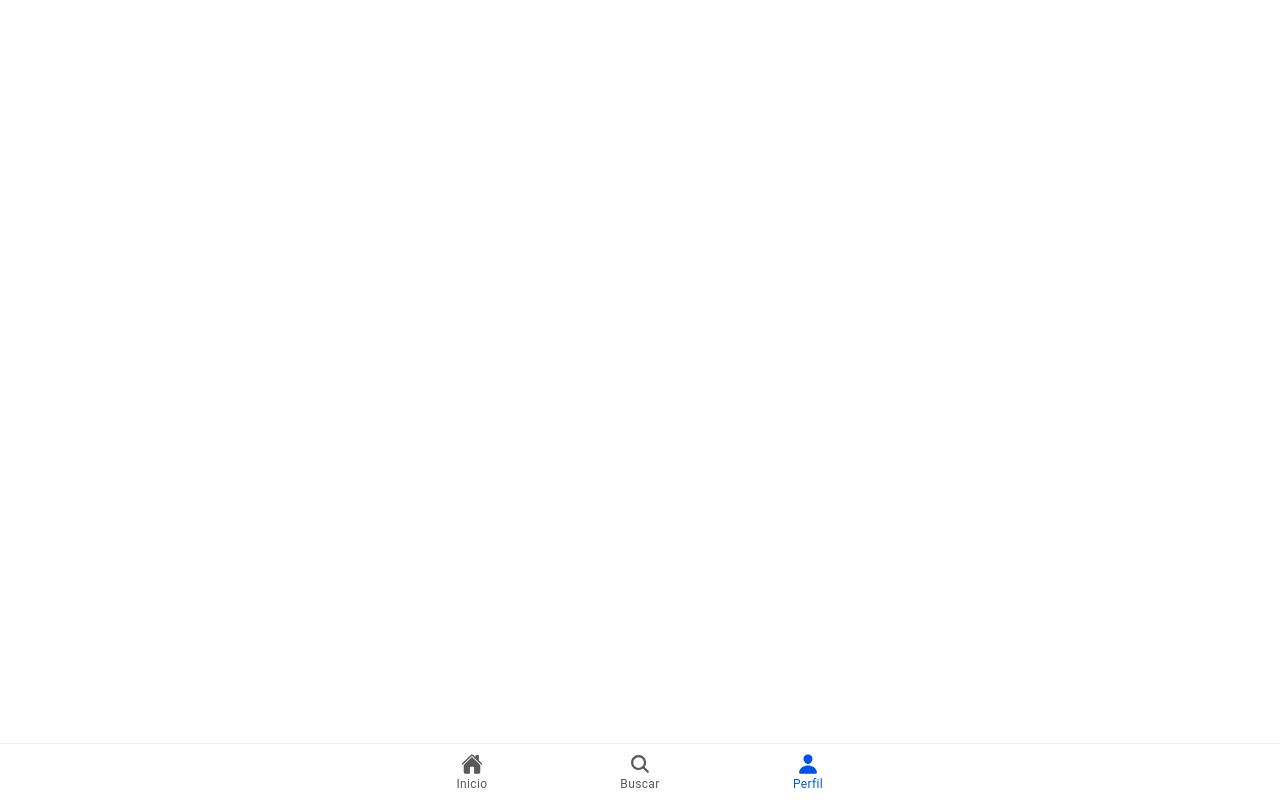
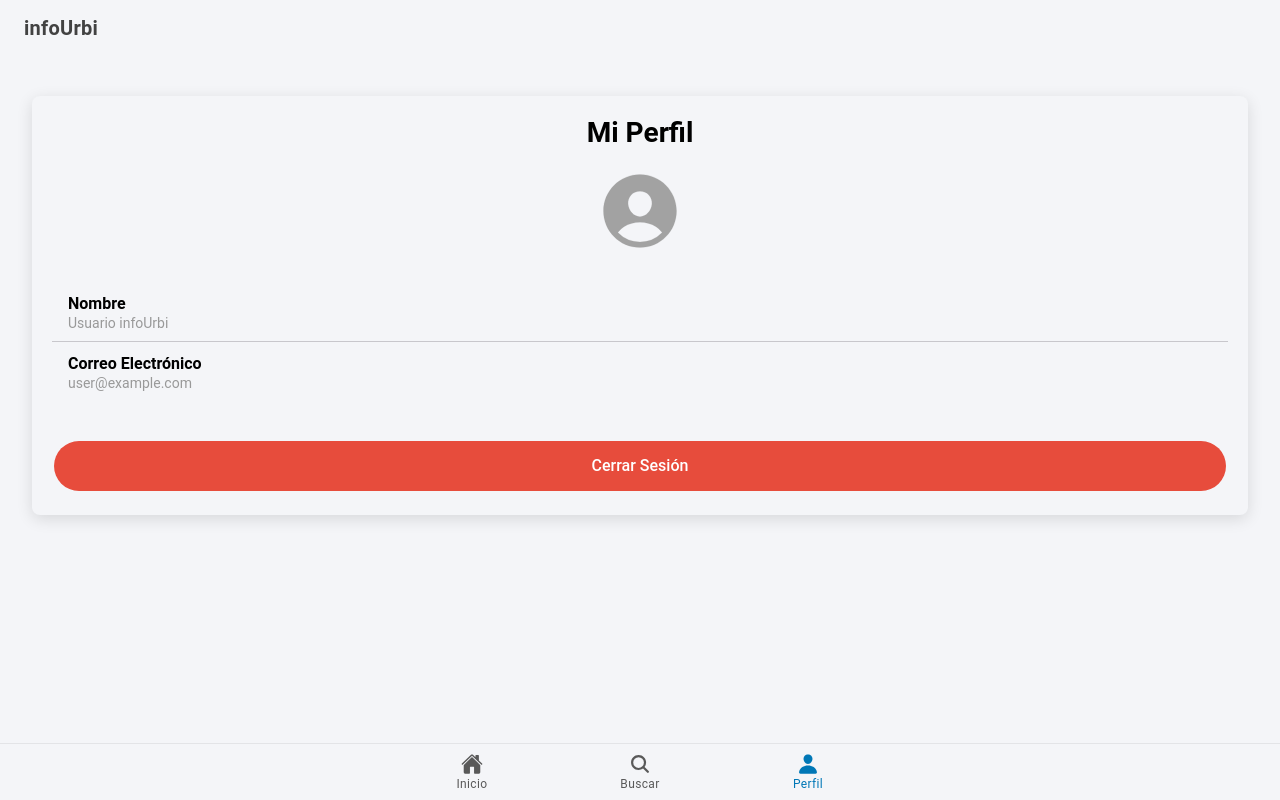
Before and after one commit to juliosincable/infourbi, a React (Vite) app: page /tabs/perfil in a window 1280 px wide. Built offline with nearby package versions, Linux system fonts and the light colour scheme; no server answers; the database is empty; sample sign-in values are in the browser's storage.

Commit message:
infourbi

```diff
--- a/src/App.tsx
+++ b/src/App.tsx
@@ -1,5 +1,13 @@
 import React from 'react';
-import { IonApp, IonRouterOutlet, setupIonicReact, IonSpinner } from '@ionic/react';
+import {
+  IonApp,
+  IonRouterOutlet,
+  setupIonicReact,
+  IonSpinner,
+  IonHeader,
+  IonToolbar,
+  IonTitle
+} from '@ionic/react';
 import { IonReactRouter } from '@ionic/react-router';
 import { Route, Redirect, Switch } from 'react-router-dom';
 
@@ -10,16 +18,36 @@ import Register from './pages/Register';
 
 /* Core CSS required for Ionic components to work properly */
 import '@ionic/react/css/core.css';
+/* Tus variables SCSS globales */
+import './theme/variables.scss';
 
 setupIonicReact();
+
+/**
+ * Componente de Barra Superior Global
+ * Se le añade estilo 'fixed' para que el Outlet pueda posicionarse debajo.
+ */
+const TopBar: React.FC = () => (
+  <IonHeader className="ion-no-border" style={{ position: 'fixed', top: 0, zIndex: 100 }}>
+    <IonToolbar>
+      <IonTitle style={{ fontWeight: 'bold' }}>infoUrbi</IonTitle>
+    </IonToolbar>
+  </IonHeader>
+);
 
 const AppInternal: React.FC = () => {
   const { isAuthenticated, loading } = useAuth();
 
-    // 1. Si está cargando, retornamos el spinner envuelto en IonApp para que se vea
+  // Pantalla de carga inicial
   if (loading) {
     return (
-            <div style={{ display: 'flex', justifyContent: 'center', alignItems: 'center', height: '100vh', background: '#f4f4f4' }}>
+      <div style={{
+        display: 'flex',
+        justifyContent: 'center',
+        alignItems: 'center',
+        height: '100vh',
+        background: '#f4f4f4'
+      }}>
         <div style={{ textAlign: 'center' }}>
           <IonSpinner name="crescent" color="primary" />
           <p style={{ color: '#666', marginTop: '10px' }}>Iniciando infoUrbi...</p>
@@ -30,6 +58,20 @@ const AppInternal: React.FC = () => {
 
   return (
     <IonReactRouter>
+      {/* 1. Renderizamos la barra si está autenticado */}
+      {isAuthenticated && <TopBar />}
+
+      {/* 2. Contenedor principal con margen dinámico basado en SCSS */}
+      <div style={{
+        position: 'absolute',
+        top: isAuthenticated ? 'var(--infourbi-topbar-height)' : '0',
+        left: 0,
+        right: 0,
+        bottom: 0,
+        display: 'flex',
+        flexDirection: 'column',
+        overflow: 'hidden' // Evita scroll doble
+      }}>
         <IonRouterOutlet>
           <Switch>
             <Route exact path="/login">
@@ -41,7 +83,7 @@ const AppInternal: React.FC = () => {
             </Route>
 
             <Route path="/tabs">
-                        <HomeTabs />
+              {isAuthenticated ? <HomeTabs /> : <Redirect to="/login" />}
             </Route>
 
             <Route exact path="/">
@@ -51,6 +93,7 @@ const AppInternal: React.FC = () => {
             <Route render={() => <Redirect to="/login" />} />
           </Switch>
         </IonRouterOutlet>
+      </div>
     </IonReactRouter>
   );
 };
--- a/src/components/HomeTabs.tsx
+++ b/src/components/HomeTabs.tsx
@@ -1,28 +1,35 @@
 import React from 'react';
 import {
-  IonTabs,
-  IonTabBar,
-  IonTabButton,
-  IonIcon,
-  IonLabel,
-  IonRouterOutlet,
-  IonPage,
-  IonContent,
-  IonHeader,
-  IonToolbar,
-  IonTitle
+  IonTabs, IonTabBar, IonTabButton, IonIcon,
+  IonLabel, IonRouterOutlet, IonPage, IonContent,
+  IonSearchbar, IonButton, IonItem
 } from '@ionic/react';
 import { home, person, search } from 'ionicons/icons';
 import { Route, Redirect, Switch } from 'react-router-dom';
 
-// Esta es la pantalla que verás al entrar
+// IMPORTAMOS TU NUEVA PÁGINA
+import Profile from '../pages/Profile';
+
+// --- COMPONENTE BUSCADOR (Segunda Ruta) ---
+const Buscador: React.FC = () => (
+  <IonPage>
+    <IonContent className="ion-padding">
+      <div style={{ padding: '10px', margin: '16px auto', maxWidth: '600px', backgroundColor: '#f9f9f9', borderRadius: '12px' }}>
+        <IonItem lines="none" style={{ '--background': 'transparent' }}>
+          <IonLabel position="stacked" style={{ marginBottom: '10px' }}>Buscar en infoUrbi:</IonLabel>
+          <IonSearchbar placeholder="ej. Panadería, Farmacia..." animated={true} />
+        </IonItem>
+        <div style={{ padding: '0 16px 16px 16px' }}>
+          <IonButton expand="block" shape="round">Buscar</IonButton>
+        </div>
+      </div>
+    </IonContent>
+  </IonPage>
+);
+
+// --- PANTALLA DE INICIO (Primera Ruta) ---
 const Tab1: React.FC = () => (
   <IonPage>
-    <IonHeader>
-      <IonToolbar color="primary">
-        <IonTitle>infoUrbi - Inicio</IonTitle>
-      </IonToolbar>
-    </IonHeader>
     <IonContent className="ion-padding">
       <h1>¡Lo lograste!</h1>
       <p>Bienvenido al panel principal de infoUrbi.</p>
@@ -35,10 +42,12 @@ const HomeTabs: React.FC = () => {
     <IonTabs>
       <IonRouterOutlet>
         <Switch>
-          {/* Definimos la ruta exacta para el home */}
           <Route exact path="/tabs/home" component={Tab1} />
+          <Route exact path="/tabs/search" component={Buscador} />
 
-          {/* Si alguien entra a /tabs a secas, lo mandamos a /tabs/home */}
+          {/* AHORA USAMOS TU COMPONENTE PROFILE AQUÍ */}
+          <Route exact path="/tabs/perfil" component={Profile} />
+
           <Route exact path="/tabs">
             <Redirect to="/tabs/home" />
           </Route>
@@ -50,12 +59,10 @@ const HomeTabs: React.FC = () => {
           <IonIcon icon={home} />
           <IonLabel>Inicio</IonLabel>
         </IonTabButton>
-
         <IonTabButton tab="search" href="/tabs/search">
           <IonIcon icon={search} />
           <IonLabel>Buscar</IonLabel>
         </IonTabButton>
-
         <IonTabButton tab="perfil" href="/tabs/perfil">
           <IonIcon icon={person} />
           <IonLabel>Perfil</IonLabel>
--- a/src/pages/Profile.tsx
+++ b/src/pages/Profile.tsx
@@ -1,25 +1,34 @@
-// Archivo: src/pages/Profile.tsx
-
 import React from 'react';
 import {
-  IonPage, IonHeader, IonToolbar, IonTitle, IonContent,
-  IonButton, IonCard, IonCardContent, IonCardHeader,
-  IonCardTitle, IonItem, IonLabel, IonIcon
+  IonPage,
+  IonContent,
+  IonButton,
+  IonCard,
+  IonCardContent,
+  IonCardHeader,
+  IonCardTitle,
+  IonItem,
+  IonLabel,
+  IonIcon
 } from '@ionic/react';
-import { useAuth } from '../context/AuthDefinitions';
+
+// --- CAMBIO AQUÍ: Importar desde AuthProvider, NO desde AuthDefinitions ---
+import { useAuth } from '../context/AuthProvider';
+
 import { useHistory } from 'react-router-dom';
 import { personCircle } from 'ionicons/icons';
 
 const Profile: React.FC = () => {
+  // Ahora currentUser y logout vendrán del contexto real de Firebase
   const { currentUser, logout } = useAuth();
   const history = useHistory();
 
   const handleLogout = async () => {
     try {
       await logout();
-      // Redirige al usuario a la página de login o a la home page después del logout
+      // El estado cambiará a isAuthenticated: false y App.tsx hará el resto
       history.push('/login');
-      console.log('Usuario ha cerrado sesión');
+      console.log('Usuario ha cerrado sesión en infoUrbi');
     } catch (error) {
       console.error('Error al cerrar sesión:', error);
     }
@@ -27,54 +36,48 @@ const Profile: React.FC = () => {
 
   return (
     <IonPage>
-      <IonHeader>
-        <IonToolbar>
-          <IonTitle>Perfil de Usuario</IonTitle>
-        </IonToolbar>
-      </IonHeader>
       <IonContent className="ion-padding">
-        <IonCard>
+        <IonCard mode="ios">
           <IonCardHeader>
-            <IonCardTitle>Información del Usuario</IonCardTitle>
+            <IonCardTitle style={{ textAlign: 'center' }}>Mi Perfil</IonCardTitle>
           </IonCardHeader>
+
           <IonCardContent>
             {currentUser ? (
                 <>
-                    {/* Icono de Avatar Centrado */}
                     <div style={{ textAlign: 'center', marginBottom: '20px' }}>
                         <IonIcon
                             icon={personCircle}
-                            style={{ fontSize: '80px', color: '#6c757d' }}
+                            style={{ fontSize: '90px', color: '#a2a2a2' }}
                         />
                     </div>
 
-                    {/* 🟢 Información del Nombre */}
-                    <IonItem lines="none">
+                    <IonItem lines="full">
                         <IonLabel>
-                            <h2>Nombre</h2>
-                            {/* Usamos 'nombre' según tu interfaz Usuario */}
-                            <p>{currentUser.nombre || 'Nombre no disponible'}</p>
+                            <h2 style={{ fontWeight: 'bold' }}>Nombre</h2>
+                            <p>{currentUser.nombre || 'Sin nombre configurado'}</p>
                         </IonLabel>
                     </IonItem>
 
-                    {/* 🟢 Información del Email (Corregido a 'correo' según la interfaz) */}
                     <IonItem lines="none">
                         <IonLabel>
-                            <h2>Email</h2>
-                            {/* Usamos 'correo' según tu interfaz Usuario */}
+                            <h2 style={{ fontWeight: 'bold' }}>Correo Electrónico</h2>
                             <p>{currentUser.email}</p>
                         </IonLabel>
                     </IonItem>
                 </>
             ) : (
-              <p>No hay información del usuario disponible.</p>
+              <div style={{ textAlign: 'center', padding: '20px' }}>
+                <p>Cargando información del usuario...</p>
+              </div>
             )}
 
             <IonButton
                 expand="block"
                 onClick={handleLogout}
                 color="danger"
-                style={{ marginTop: '30px' }}
+                shape="round"
+                style={{ marginTop: '40px' }}
             >
               Cerrar Sesión
             </IonButton>
--- a/src/theme/variables.scss
+++ b/src/theme/variables.scss
@@ -23,7 +23,7 @@
   --ion-color-tertiary-shade: #7fcae2;
   --ion-color-tertiary-tint: #9ae8f3;
 
-  /* Colores de feedback (no incluidos en tu paleta, se mantienen por defecto) */
+  /* Colores de feedback */
   --ion-color-success: #2ecc71;
   --ion-color-success-rgb: 46, 204, 113;
   --ion-color-success-contrast: #ffffff;
@@ -67,19 +67,26 @@
   --ion-color-light-shade: #b2d5d8;
   --ion-color-light-tint: #cbe3e8;
 
-  /* Variables adicionales de tu código original */
+  /* Variables UI y Layout */
   --box-shadow: 0 4px 12px rgba(0, 0, 0, 0.1);
   --box-shadow-hover: 0 6px 16px rgba(0, 0, 0, 0.15);
   --ion-background-color: #f4f5f8;
   --ion-color-step-600: #666666;
   --ion-color-step-900: #111111;
+
+  /* 📏 AJUSTE INFOURBI: Altura de la TopBar Global */
+  --infourbi-topbar-height: 56px;
+}
+
+/* Ajuste de altura para iOS */
+.ios {
+  --infourbi-topbar-height: 44px;
 }
 
 /*
  * Dark Colors
  * -------------------------------------------
  */
-
 body.ion-palette-dark {
   --ion-color-primary: #4fb3e0;
   --ion-color-primary-rgb: 79, 179, 224;
@@ -110,17 +117,11 @@ body.ion-palette-dark {
   --ion-color-medium: #98d7e2;
   --ion-color-light: #03045E;
 
-  /*
-   * Dark Theme UI color variables
-   */
   --ion-background-color: #0d1117;
   --ion-background-color-rgb: 13, 17, 23;
-
   --ion-text-color: #c9d1d9;
   --ion-text-color-rgb: 201, 209, 217;
-
   --ion-border-color: #30363d;
-
   --ion-item-background: #161b22;
   --ion-toolbar-background: #161b22;
   --ion-tab-bar-background: #161b22;
@@ -129,20 +130,26 @@ body.ion-palette-dark {
   --box-shadow-hover: 0 6px 16px rgba(0, 0, 0, 0.4);
 }
 
-/* 🛑 SOLUCIÓN CRÍTICA: Fuerza la visibilidad de los botones del menú 🛑 */
-ion-toolbar {
-  --padding-start: 4px; /* Asegura espacio si el botón está a la izquierda */
-  --padding-end: 4px;   /* Asegura espacio si el botón está a la derecha */
+/* 🛑 SOLUCIÓN CRÍTICA: Contenido que no se muerde 🛑 */
+.content-with-topbar {
+  /* Empuja el contenido hacia abajo usando la variable interna de Ionic */
+  --offset-top: var(--infourbi-topbar-height) !important;
+
+  /* Respeta el notch de los teléfonos modernos */
+  padding-top: env(safe-area-inset-top);
 }
 
-/* Fuerza al botón a aparecer en el toolbar */
+ion-toolbar {
+  --padding-start: 4px;
+  --padding-end: 4px;
+}
+
 ion-toolbar ion-menu-toggle {
   display: block !important;
   visibility: visible !important;
   contain: layout;
 }
 
-/* Asegura que el IonButton dentro del IonMenuToggle también sea visible */
 ion-toolbar ion-menu-toggle ion-button {
   --padding-start: 8px;
   --padding-end: 8px;
```
Also changed, not shown: src/components/Buscador.tsx (+15 -13 lines), src/context/AuthProvider.tsx (+21 -33 lines), src/service/firebaseConfig.ts (+10 -11 lines). Lines whose indentation alone changed are shown as unchanged.
